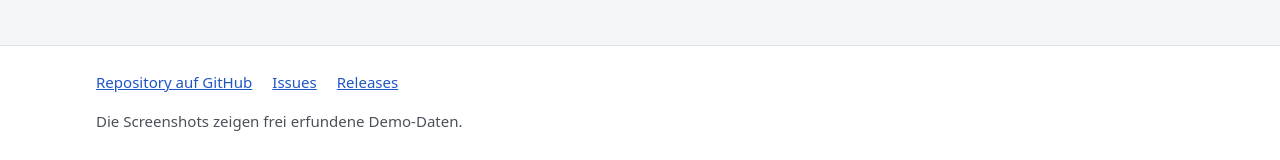
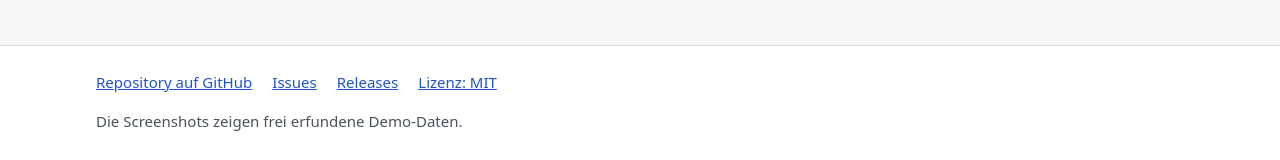
Before and after one commit to pwalter/disktree, a plain HTML site: page docs/index.html in a window 1280 px wide. Shown: the part 7334-7494 px from the top of the page. Drawn offline with Linux system fonts and the light colour scheme; no server answers.

Commit message:
Landingpage: Lizenz-Link (MIT) im Footer
Co-Authored-By: Claude Sonnet 5.5 <noreply@anthropic.com>

```diff
--- a/docs/index.html
+++ b/docs/index.html
@@ -246,6 +246,7 @@ DiskTree.exe C:\Daten \\server\share --exclude node_modules --exclude *.tmp</cod
       <li><a href="https://github.com/pwalter/disktree">Repository auf GitHub</a></li>
       <li><a href="https://github.com/pwalter/disktree/issues">Issues</a></li>
       <li><a href="https://github.com/pwalter/disktree/releases">Releases</a></li>
+      <li><a href="https://github.com/pwalter/disktree/blob/main/LICENSE">Lizenz: MIT</a></li>
     </ul>
     <p>Die Screenshots zeigen frei erfundene Demo-Daten.</p>
   </div>
```
